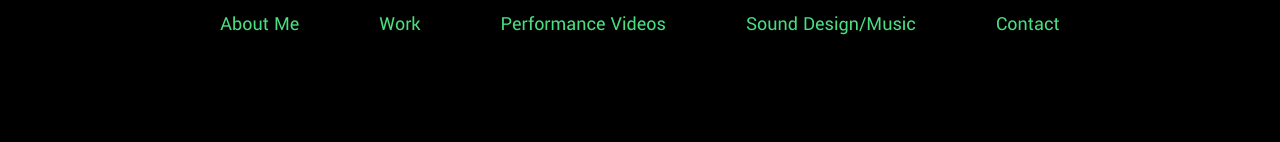
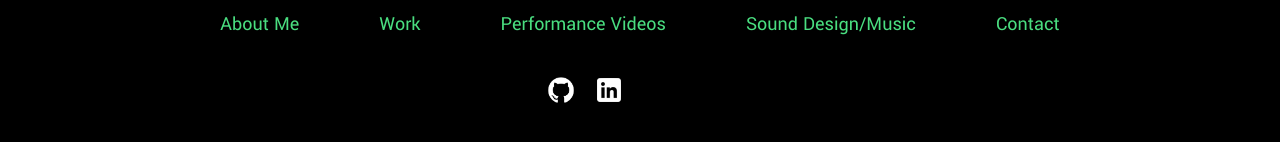
Before and after one commit to Vnovnick/personal-site, a React (Create React App) app: page /#/ in a window 1280 px wide. Shown: the part 606-748 px from the top of the page. Built offline with nearby package versions, Linux system fonts and the light colour scheme.

Commit message:
add github and linkedin links; correct tag pairs; add home button and links to nav bar

```diff
--- a/src/Components/Landing/LandingPage.tsx
+++ b/src/Components/Landing/LandingPage.tsx
@@ -1,6 +1,8 @@
 import React from "react";
 import treble from "../Navigation/treble-clef.svg";
 import { Link, useLocation } from "react-router-dom";
+import gitHub from "../../Assets/images/gitHubWhiteLogo.png";
+import linkedIn from "../../Assets/images/linkedIn.png";
 
 export default function LandingPage() {
   const location = useLocation();
@@ -51,18 +53,18 @@ export default function LandingPage() {
             </p>
             <div>
               <p className="text-white mt-3.5">
-                {"<"} {">"}
+                {"<"}/{">"}
               </p>
               <p className="text-white -mt-2.5">
-                {"<"}/{">"}
+                {"<"} {">"}
               </p>
             </div>
             <div>
               <p className="text-white mt-1">
-                {"<"} {">"}
+                {"<"}/{">"}
               </p>
               <p className="text-white -mt-2.5">
-                {"<"}/{">"}
+                {"<"} {">"}
               </p>
               <div className="flex text-white -mt-2.5 -ml-2.5">
                 <p className="text-xl">{"#"}</p>
@@ -116,6 +118,32 @@ export default function LandingPage() {
           {navLinkFormatter("/contact", "Contact")}
         </Link>
       </div>
+      <div className="flex w-1/6 mx-auto">
+        <a
+          href="https://github.com/Vnovnick"
+          className="grid place-items-center group"
+          target="_blank"
+        >
+          <div className="rounded-full w-10 h-10 group-hover:bg-green-900/50 col-start-1 row-start-1" />
+          <img
+            src={gitHub}
+            alt="gitHub"
+            className="w-14 col-start-1 row-start-1"
+          />
+        </a>
+        <a
+          href="https://www.linkedin.com/in/nicholas-safonov/"
+          className="grid place-items-center group"
+          target="_blank"
+        >
+          <div className="rounded-full w-10 h-10 group-hover:bg-green-900/50 col-start-1 row-start-1" />
+          <img
+            src={linkedIn}
+            alt="gitHub"
+            className="w-6 col-start-1 row-start-1"
+          />
+        </a>
+      </div>
     </div>
   );
 }
--- a/src/Components/Navigation/NavigationBar.tsx
+++ b/src/Components/Navigation/NavigationBar.tsx
@@ -1,19 +1,11 @@
-import React, { useState } from "react";
+import React from "react";
 import "./NavigationBar.scss";
 import { useLocation } from "react-router";
 import { Link } from "react-router-dom";
-import AudioPlayer from "./AudioPlayer";
-import calmLoopArt from "../../Assets/trackArt/calmLoopCropped.jpg";
-import ecumenopolis from "../../Assets/trackArt/ecumenopolis.webp";
-import gitHubImage from "../../Assets/images/gitHubWhiteLogo.png";
+import gitHub from "../../Assets/images/gitHubWhiteLogo.png";
 import linkedIn from "../../Assets/images/linkedIn.png";
-import treble from "./treble-clef.svg";
-
-const stellaris = require("../../Assets/tracks/FS_Mast_v2.wav");
-const calmLoop = require("../../Assets/tracks/freeSamplesLoop.wav");
 
 export default function NavigationBar() {
-  const [showPlayer, setShowPlayer] = useState(false);
   const location = useLocation();
 
   window.onload = () => {
@@ -55,14 +47,29 @@ export default function NavigationBar() {
 
   return (
     <div className="bg-black h-fit">
-      {/* <div className="mx-auto flex my-5 items-center w-2/3 justify-around">
-        <div className="w-1/6" />
-        <Link to="/" id="name">
-          <p className="text-white text-3xl md:text-5xl" id="fullName">
-            Nicholas Safonov
-          </p>
-        </Link>
-        <div className="flex w-1/6">
+      <div className="w-full max-w-[1440px] flex mx-auto">
+        {/* <div className="col-start-1 row-start-1 grid w-full px-5 mt-3">
+          <div className="w-full col-start-1 row-start-1">
+            <img
+              alt="Treble clef"
+              src={treble}
+              className="w-32 h-32 -mt-5 -ml-5 rotate-[-7deg]"
+            />
+          </div>
+          <div className="col-start-1 row-start-1 flex flex-col gap-y-4">
+            <div className="w-full h-0.5 bg-white/80" />
+            <div className="w-full h-0.5 bg-white/80" />
+            <div className="w-full h-0.5 bg-white/80" />
+            <div className="w-full h-0.5 bg-white/80" />
+            <div className="w-full h-0.5 bg-white/80" />
+          </div>
+        </div> */}
+        <div className="flex items-center ml-5">
+          <Link to="/" id="landing-link">
+            <p className="text-5xl text-green-600 border-2 border-green-600 px-3 py-1 rounded-lg hover:bg-green-900/50">
+              N
+            </p>
+          </Link>
           <a
             href="https://github.com/Vnovnick"
             className="grid place-items-center group"
@@ -70,7 +77,7 @@ export default function NavigationBar() {
           >
             <div className="rounded-full w-10 h-10 group-hover:bg-green-900/50 col-start-1 row-start-1" />
             <img
-              src={gitHubImage}
+              src={gitHub}
               alt="gitHub"
               className="w-14 col-start-1 row-start-1"
             />
@@ -88,24 +95,6 @@ export default function NavigationBar() {
             />
           </a>
         </div>
-      </div> */}
-      <div className="w-full max-w-[1440px] grid mx-auto">
-        {/* <div className="col-start-1 row-start-1 grid w-full px-5 mt-3">
-          <div className="w-full col-start-1 row-start-1">
-            <img
-              alt="Treble clef"
-              src={treble}
-              className="w-32 h-32 -mt-5 -ml-5 rotate-[-7deg]"
-            />
-          </div>
-          <div className="col-start-1 row-start-1 flex flex-col gap-y-4">
-            <div className="w-full h-0.5 bg-white/80" />
-            <div className="w-full h-0.5 bg-white/80" />
-            <div className="w-full h-0.5 bg-white/80" />
-            <div className="w-full h-0.5 bg-white/80" />
-            <div className="w-full h-0.5 bg-white/80" />
-          </div>
-        </div> */}
         <div className="col-start-1 row-start-1 flex flex-col md:flex-row text-green-400 text-lg mx-auto md:gap-14 my-5 p-2 rounded-xl h-fit">
           <Link to="/about-me" id="about-me-link">
             {navLinkFormatter("/about-me", "About Me")}
@@ -124,34 +113,6 @@ export default function NavigationBar() {
           </Link>
         </div>
       </div>
-      {/* <div className="mt-8 hidden sm:block">
-        <button
-          type="button"
-          className="flex mb-5"
-          onClick={() => setShowPlayer(!showPlayer)}
-        >
-          <p className="text-white pl-3 text-lg font-bold">Music Player</p>
-          {showPlayer ? (
-            <div className="w-0 h-0 border-x-8 border-x-transparent border-b-8 border-b-white my-auto mx-3" />
-          ) : (
-            <div className="w-0 h-0 border-x-8 border-x-transparent border-t-8 border-t-white my-auto mx-3" />
-          )}
-        </button>
-        {showPlayer && (
-          <div className="py-2 w-full overflow-auto flex flex-col gap-2">
-            <AudioPlayer
-              title="Rain Loop"
-              audioSrc={calmLoop}
-              image={calmLoopArt}
-            />
-            <AudioPlayer
-              title="Ecumenopolis"
-              audioSrc={stellaris}
-              image={ecumenopolis}
-            />
-          </div>
-        )}
-      </div> */}
     </div>
   );
 }
```
